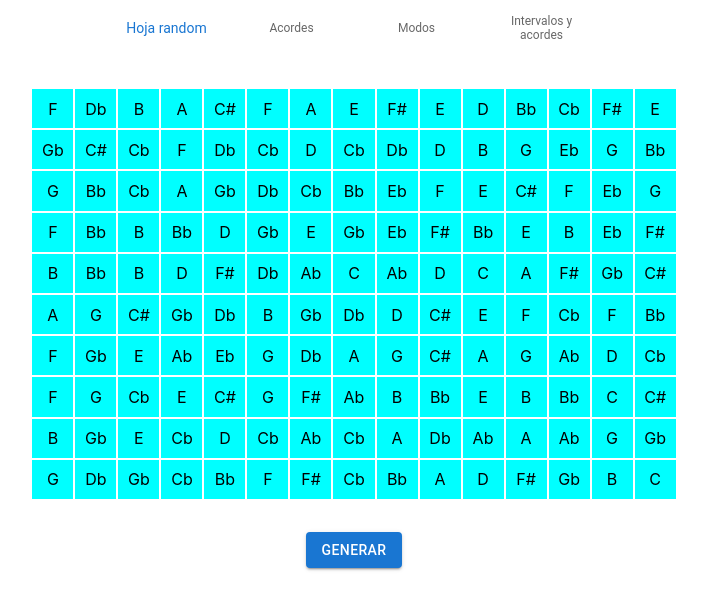
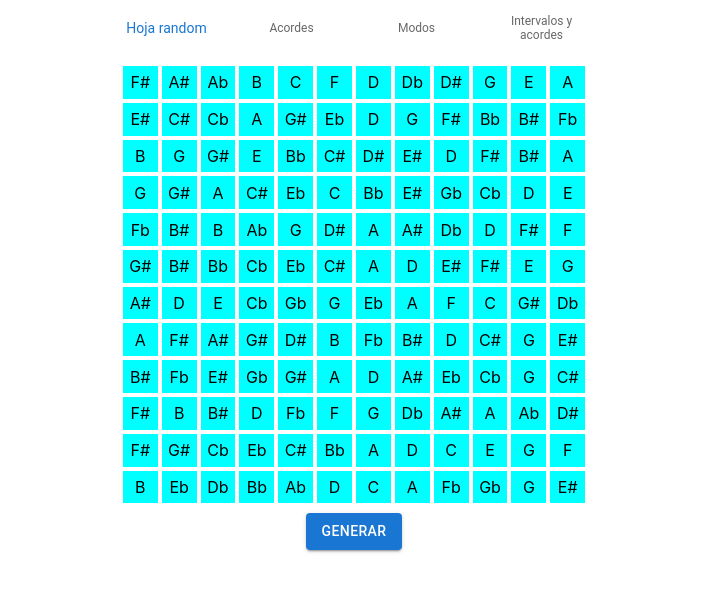
Before and after one commit to JeanCarlosSC/music-trainer-web, a React (Create React App) app: page / in a window 1280 px wide. Shown: the top 610 px of the page, without its empty margins (286-993 px from the left). Built offline with nearby package versions, Linux system fonts and the light colour scheme.

Commit message:
fixing random sheets rows behavior

```diff
--- a/src/App.css
+++ b/src/App.css
@@ -47,25 +47,8 @@ h1 {
 
 .table {
 	display: grid;
-	grid-template-columns: repeat(6, 1fr);
-	padding: 1rem 0;
-	max-width: min(1050px, 90%);
+	grid-template-columns: repeat(12, 1fr);
 	margin: 0 auto;
-}
-@media (min-width: 480px) {
-	.table {
-			grid-template-columns: repeat(8, 1fr);
-	}
-}
-@media (min-width: 768px) {
-	.table {
-			grid-template-columns: repeat(10, 1fr);
-	}
-}
-@media (min-width: 980px) {
-	.table {
-			grid-template-columns: repeat(15, 1fr);
-	}
 }
 
 p {
@@ -78,15 +61,22 @@ p {
 }
 
 #content {
-  margin: 1rem;
+  margin: 0.5rem;
 }
 
 .square {
   width: fit-content;
 	background-color: aqua;
-	padding: 0.6rem;
+	padding: 0.2rem;
 	margin: 1px;
 }
+@media (min-width: 480px) {
+  .square {
+    padding: 0.4rem;
+    margin: 2px;
+  }
+}
+
 
 .output {
   display: flex;
--- a/src/App.tsx
+++ b/src/App.tsx
@@ -7,7 +7,7 @@ function App() {
 	const [page, setPage] = useState(0);
 
 	let button;
-	let lastRandomValue="";
+	let lastRandomValue = "";
 
 	const keys = ["Ab", "A", "Bb", "B", "Cb", "C", "C#", "Db", "D", "Eb", "E", "F", "F#", "Gb", "G"]
 	const notes = ["C", "D", "E", "F", "G", "A", "B"];
@@ -39,6 +39,39 @@ function App() {
 		return getRandomFrom(notes) + getRandomFrom(alteraciones);
 	}
 
+	function isValidInput(array: string[][], value: string, pos: number[]) {
+		for (let j = 0; j < 12; j++) {
+			if (array[pos[0]][j] === value) {
+				return false;
+			}
+		}
+		for (let i = 0; i < pos[0]; i++) {
+			if (array[i][pos[1]] === value) {
+				return false;
+			}
+		}
+		return true;
+	}
+
+	// sort an array randomly
+	function shuffle(array: Array<string>) {
+		let currentIndex = array.length, randomIndex;
+
+		// While there remain elements to shuffle.
+		while (currentIndex > 0) {
+
+			// Pick a remaining element.
+			randomIndex = Math.floor(Math.random() * currentIndex);
+			currentIndex--;
+
+			// And swap it with the current element.
+			[array[currentIndex], array[randomIndex]] = [
+				array[randomIndex], array[currentIndex]];
+		}
+
+		return array;
+	}
+
 	function dibujarHojaRandom() {
 		goToPage(0);
 
@@ -51,7 +84,7 @@ function App() {
 		pOutput1.appendChild(dTable);
 
 		// create i paragraphs in the table div
-		for (let i = 0; i < 150; i++) {
+		for (let i = 0; i < 144; i++) {
 			let paragraph = document.createElement("P");
 			paragraph.classList.add("square");
 			paragraph.classList.add("full_width");
@@ -59,8 +92,39 @@ function App() {
 		}
 
 		// updates each paragraph to a random key
+		const matrix: string[][] = []
+
+		for (let i = 0; i < 12; i++) {
+			const keyLine = [
+				getRandomFrom(["C", "B#"]),
+				getRandomFrom(["C#", "Db"]),
+				"D",
+				getRandomFrom(["D#", "Eb"]),
+				getRandomFrom(["E", "Fb"]),
+				getRandomFrom(["F", "E#"]),
+				getRandomFrom(["F#", "Gb"]),
+				"G",
+				getRandomFrom(["G#", "Ab"]),
+				"A",
+				getRandomFrom(["A#", "Bb"]),
+				getRandomFrom(["B", "Cb"])
+			]
+			shuffle(keyLine)
+			matrix[i] = keyLine
+		}
+
+		// updates each paragraph to a matrix correspondient
 		let field = document.querySelectorAll('P');
-		field.forEach(element => element.textContent = getRandomFrom(keys));
+		let i = 0
+		let j = 0
+		field.forEach(element => {
+			element.textContent = matrix[i][j]
+			j++
+			if (j == 12) {
+				j = 0
+				i++
+			}
+		});
 	}
 
 	function dibujarAcordes() {
@@ -167,7 +231,7 @@ function App() {
 			<div className="contenido">
 				<SimpleBottomNavigation
 					dibujarHojaRandom={dibujarHojaRandom} dibujarAcordes={dibujarAcordes}
-					dibujarModos={dibujarModos} dibujarIntervalos={dibujarIntervalos}/>
+					dibujarModos={dibujarModos} dibujarIntervalos={dibujarIntervalos} />
 				<div id='content'></div>
 				{button}
 			</div>
```
Also changed, not shown: script.js (line endings or trailing spaces), 14 other files (tests, documents, lock files or other folders).
